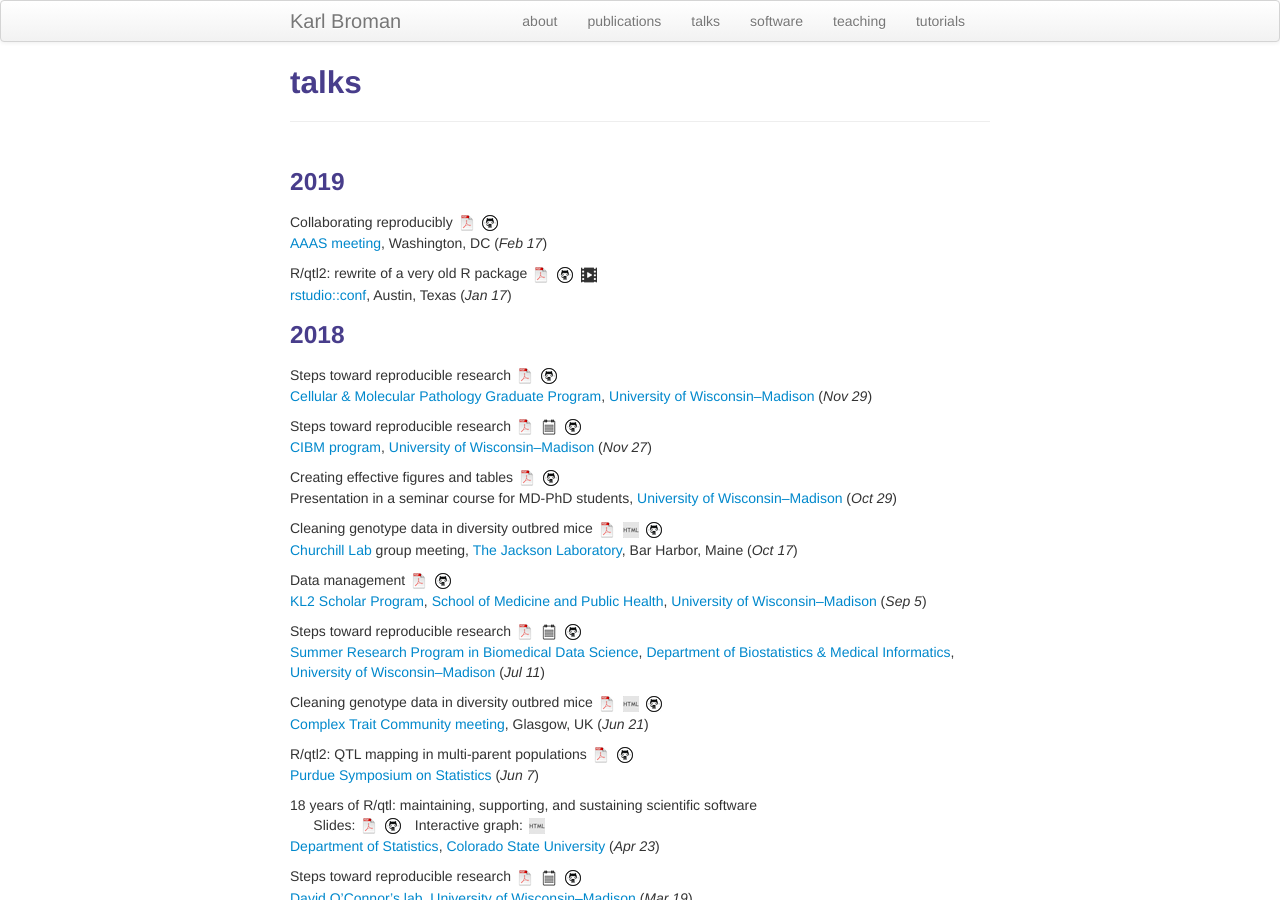
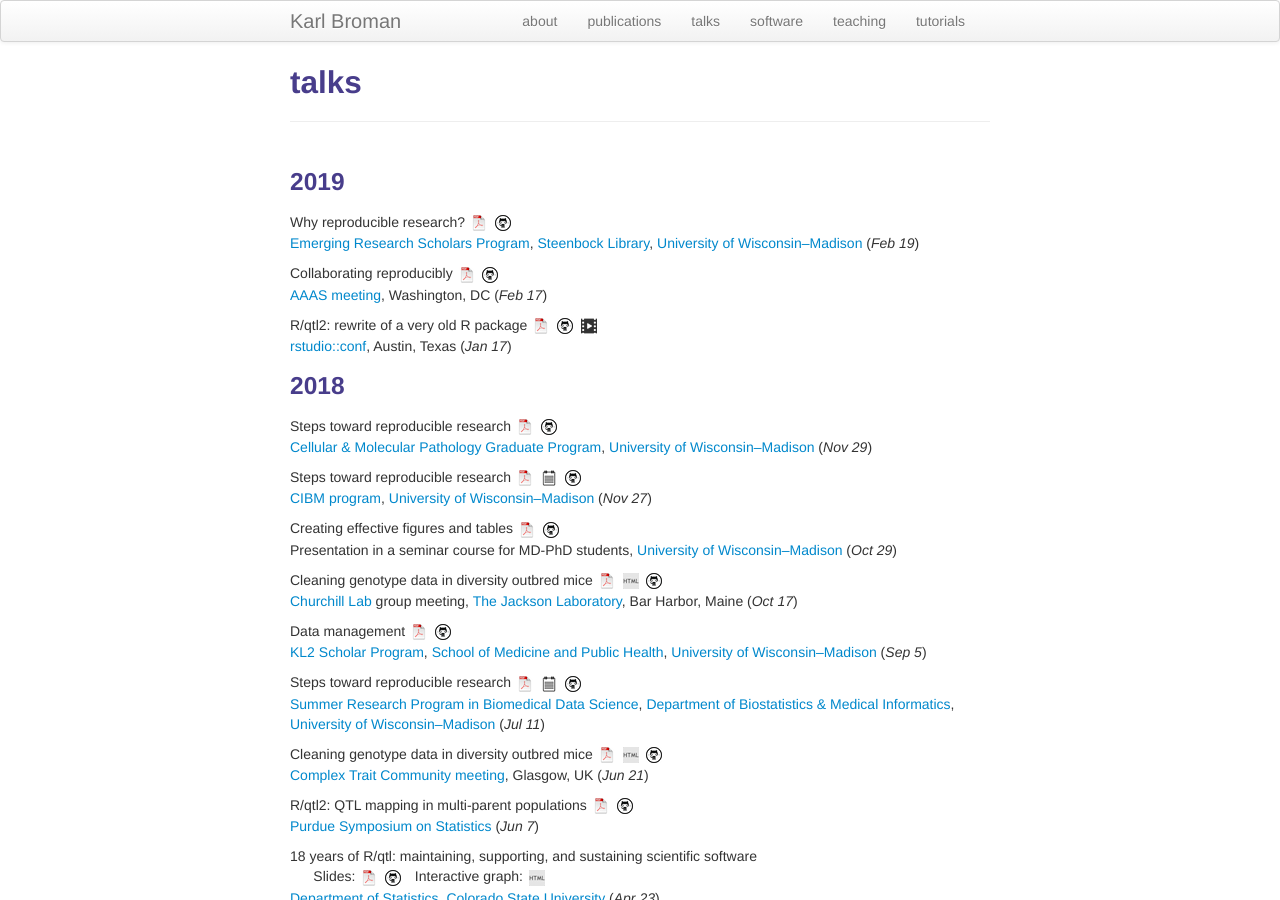
Before and after one commit to kbroman/kbroman.github.io, a Jekyll site: the page built from pages/talks.md, in a window 1280 px wide and 900 px high. Built offline with Jekyll 4.4.1, drawn with Linux system fonts in a browser that asks for light colours.

Commit message:
pages/talks: Add 2019-02-19 intro talk at steenbock library

```diff
--- a/pages/talks.md
+++ b/pages/talks.md
@@ -5,6 +5,14 @@ description: Karl Broman's talks
 ---
 
 ###  2019
+
+Why reproducible research?
+[![pdf](icons16/pdf-icon.png)](https://www.biostat.wisc.edu/~kbroman/presentations/whyrr.pdf)
+[![github](icons16/github-icon.png)](https://github.com/kbroman/Talk_WhyRR) <br/>
+[Emerging Research Scholars
+Program](https://www.library.wisc.edu/ers-data/), [Steenbock
+Library](https://www.library.wisc.edu/steenbock/), [University of Wisconsin&ndash;Madison](https://www.wisc.edu)
+(_Feb 19_)
 
 Collaborating reproducibly
 [![pdf](icons16/pdf-icon.png)](https://www.biostat.wisc.edu/~kbroman/presentations/rrcollab_aaas2019.pdf)
```
